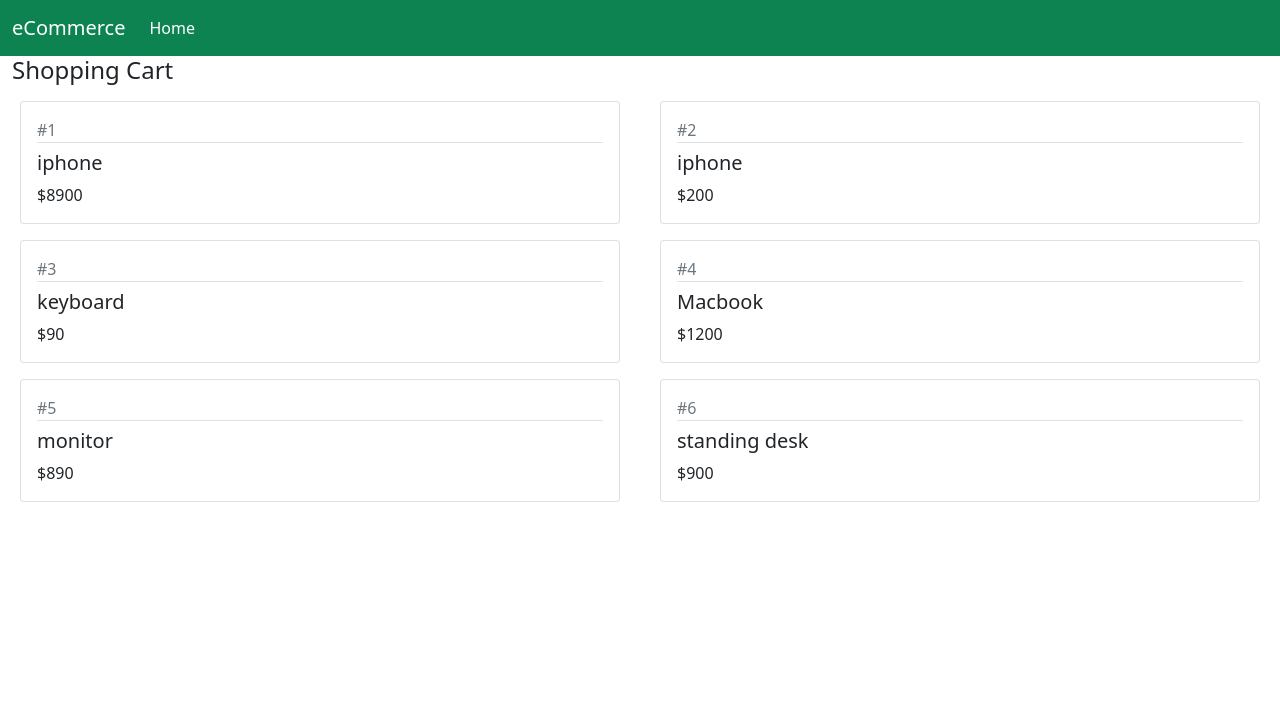
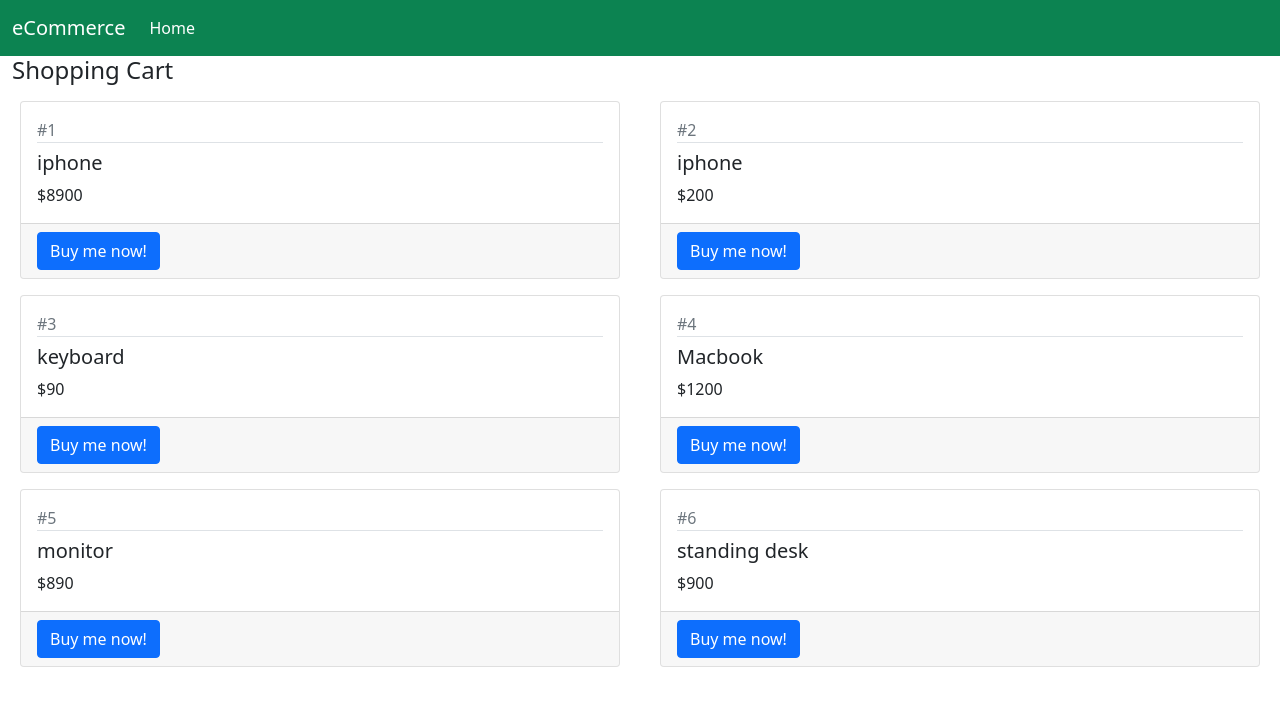
Before and after one commit to rach0101/react_app, a React (Create React App) app: page / in a window 1280 px wide. Shown: the top 706 px of the page. Built offline with nearby package versions, Linux system fonts and the light colour scheme.

Commit message:
Add buy now button

```diff
--- a/src/Product.jsx
+++ b/src/Product.jsx
@@ -17,6 +17,8 @@
             </h5>
             <div>${this.state.product.price} </div>
           </div>
+          {/* Card body ends here */}
+          <div className="card-footer text-right">{this.props.children}</div>
         </div>
       </div>
     );
--- a/src/ShoppingCart.jsx
+++ b/src/ShoppingCart.jsx
@@ -17,7 +17,11 @@
         <h4>Shopping Cart</h4>
         <div className="row">
           {this.state.products.map((prod) => {
-            return <Product key={prod.id} product={prod} />;
+            return (
+              <Product key={prod.id} product={prod}>
+                <button className="btn btn-primary">Buy me now!</button>
+              </Product>
+            );
           })}
         </div>
       </div>
```
